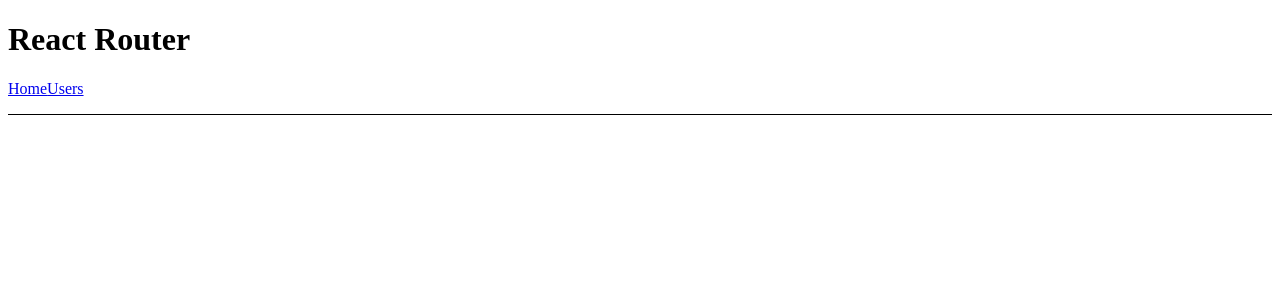
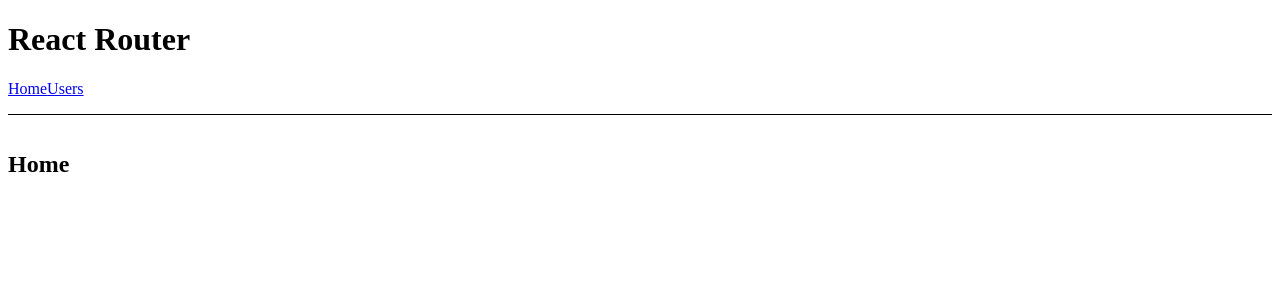
Before and after one commit to christianboyle/react-router-6-tutorial, a React (Create React App) app: page / in a window 1280 px wide. Shown: the top 300 px of the page. Built offline with nearby package versions, Linux system fonts and the light colour scheme.

Commit message:
add 02-layout-index-no-match-routes

```diff
--- a/src/App.js
+++ b/src/App.js
@@ -1,47 +1,65 @@
-import { Routes, Route, Link } from 'react-router-dom';
+import { Routes, Route, Outlet, NavLink } from 'react-router-dom';
 
 const App = () => {
   return (
-    <>
-      <h1>React Router</h1>
-
-      <Navigation />
-
-      <Routes>
+    <Routes>
+      <Route element={<Layout />}>
+        <Route index element={<Home />} />
         <Route path="home" element={<Home />} />
         <Route path="users" element={<Users />} />
-      </Routes>
-    </>
+        <Route path="*" element={<NoMatch />} />
+      </Route>
+    </Routes>
   );
 };
 
-const Navigation = () => {
-  return (
-    <nav
-      style={{
-        borderBottom: 'solid 1px',
-        paddingBottom: '1rem',
-      }}
-    >
-      <Link to="/home">Home</Link>
-      <Link to="/users">Users</Link>
-    </nav>
-  );
+const NoMatch = () => {
+  return <p>There's nothing here: 404!</p>;
 };
 
 const Home = () => {
   return (
-    <main style={{ padding: '1rem 0' }}>
+    <>
       <h2>Home</h2>
-    </main>
+    </>
   );
 };
 
 const Users = () => {
   return (
-    <main style={{ padding: '1rem 0' }}>
+    <>
       <h2>Users</h2>
-    </main>
+    </>
+  );
+};
+
+const Layout = () => {
+  const style = ({ isActive }) => ({
+    fontWeight: isActive ? 'bold' : 'normal',
+  });
+
+  return (
+    <>
+      <h1>React Router</h1>
+
+      <nav
+        style={{
+          borderBottom: 'solid 1px',
+          paddingBottom: '1rem',
+        }}
+      >
+        <NavLink to="/home" style={style}>
+          Home
+        </NavLink>
+        <NavLink to="/users" style={style}>
+          Users
+        </NavLink>
+      </nav>
+
+      <main style={{ padding: '1rem 0' }}>
+        <Outlet />
+      </main>
+    </>
   );
 };
 
```
